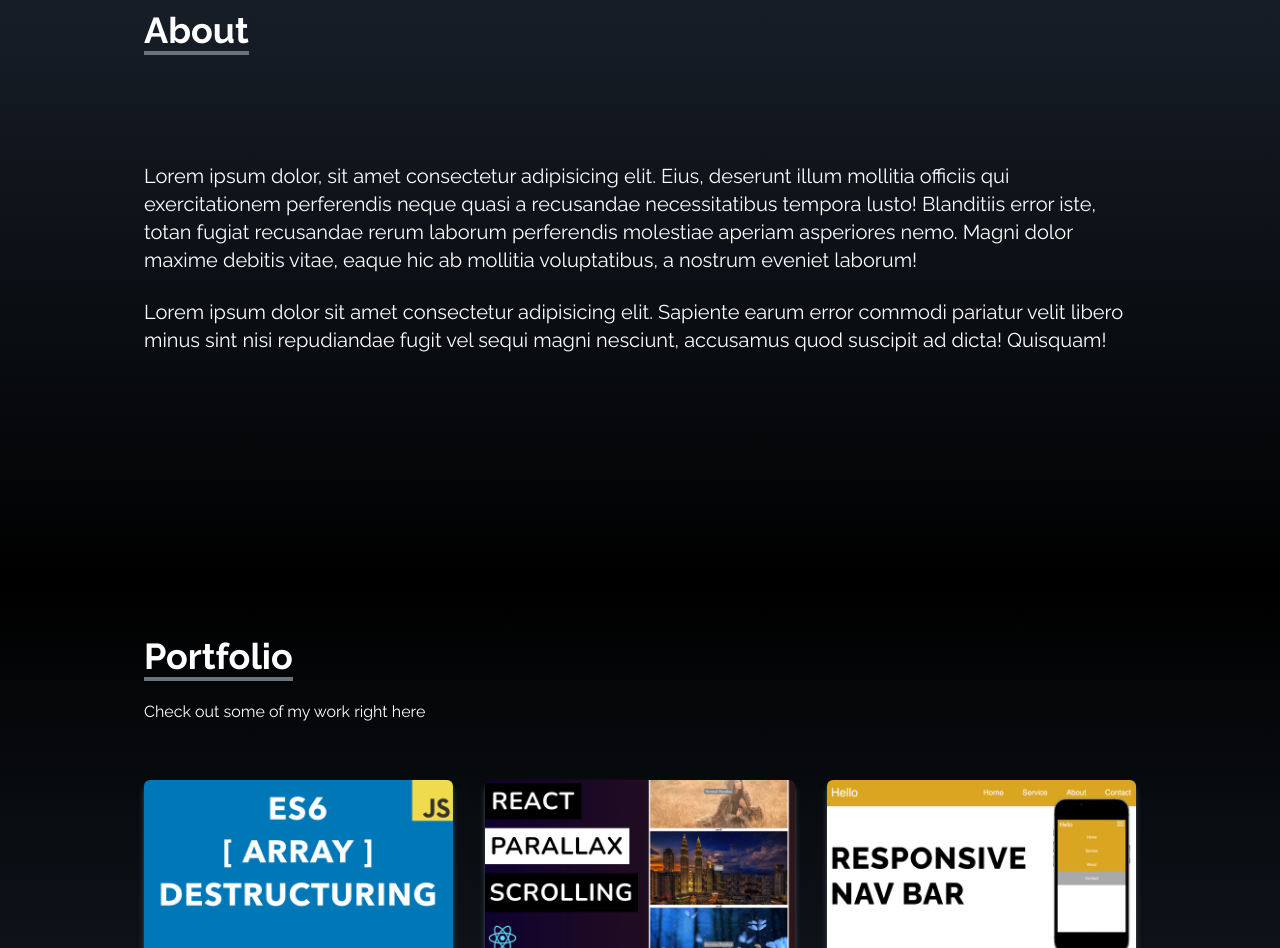
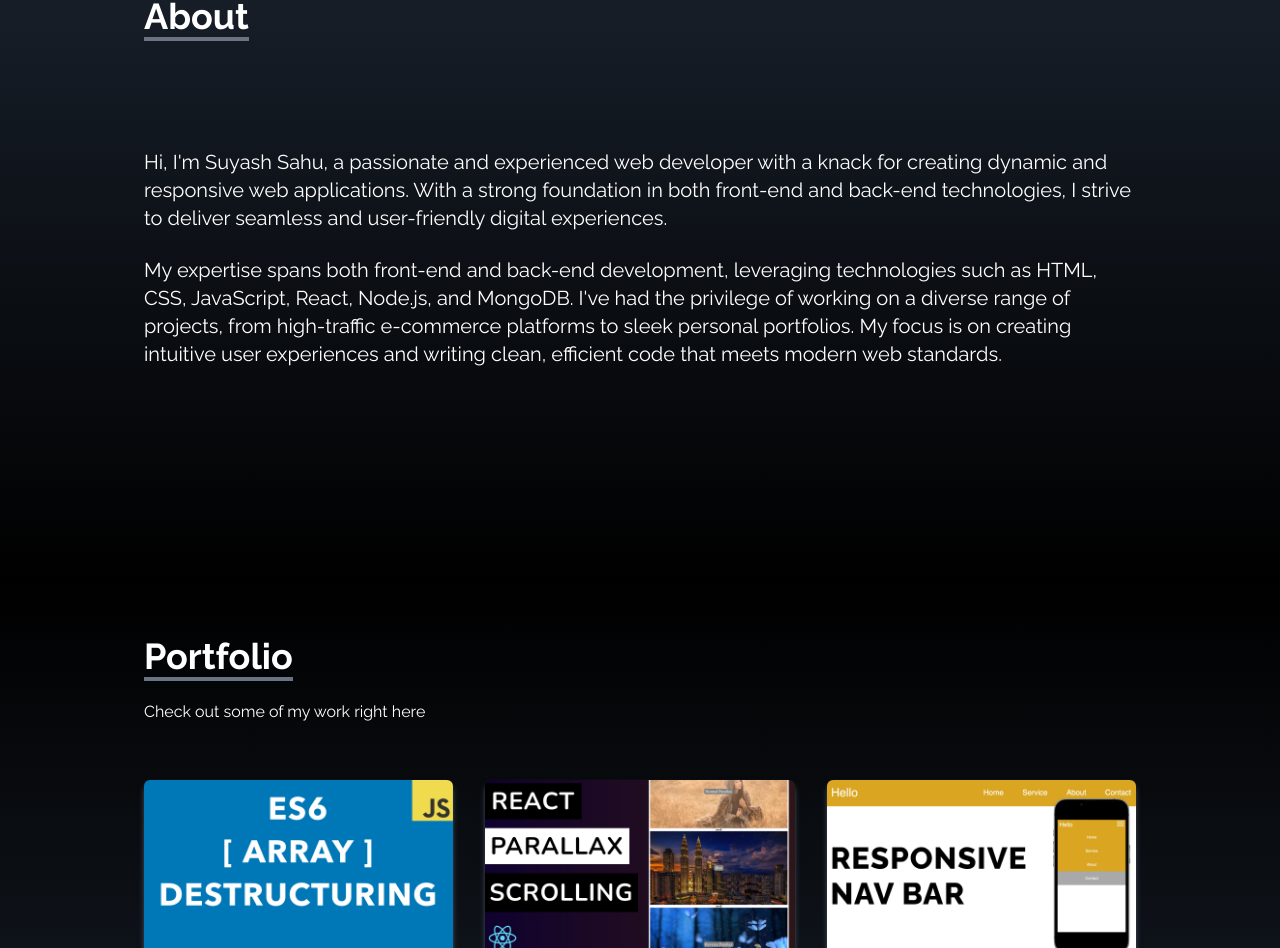
Before and after one commit to suyash-5613/react-portfolio, a React (Create React App) app: page / in a window 1280 px wide. Shown: the part 1018-1966 px from the top of the page. Built offline with nearby package versions, Linux system fonts and the light colour scheme.

Commit message:
added about

```diff
--- a/src/components/About.jsx
+++ b/src/components/About.jsx
@@ -7,25 +7,27 @@ const About = () => {
       className="w-full h-screen bg-gradient-to-b from-gray-800 to-black text-white"
     >
       <div className="max-w-screen-lg p-4 mx-auto flex flex-col justify-center w-full h-full">
-        <div className='pb-8'>
-          <p className="text-4xl font-bold inline border-b-4 border-gray-500">About</p>
+        <div className="pb-8">
+          <p className="text-4xl font-bold inline border-b-4 border-gray-500">
+            About
+          </p>
         </div>
         <p className="text-xl mt-20">
-          Lorem ipsum dolor, sit amet consectetur adipisicing elit. Eius,
-          deserunt illum mollitia officiis qui exercitationem perferendis neque
-          quasi a recusandae necessitatibus tempora lusto! Blanditiis error
-          iste, totan fugiat recusandae rerum laborum perferendis molestiae
-          aperiam asperiores nemo. Magni dolor maxime debitis vitae, eaque hic
-          ab mollitia voluptatibus, a nostrum eveniet laborum!
+          Hi, I'm Suyash Sahu, a passionate and experienced web developer with a
+          knack for creating dynamic and responsive web applications. With a
+          strong foundation in both front-end and back-end technologies, I
+          strive to deliver seamless and user-friendly digital experiences.
         </p>
 
         <br />
 
         <p className="text-xl">
-          Lorem ipsum dolor sit amet consectetur adipisicing elit. Sapiente
-          earum error commodi pariatur velit libero minus sint nisi repudiandae
-          fugit vel sequi magni nesciunt, accusamus quod suscipit ad dicta!
-          Quisquam!
+          My expertise spans both front-end and back-end development, leveraging
+          technologies such as HTML, CSS, JavaScript, React, Node.js, and
+          MongoDB. I've had the privilege of working on a diverse range of
+          projects, from high-traffic e-commerce platforms to sleek personal
+          portfolios. My focus is on creating intuitive user experiences and
+          writing clean, efficient code that meets modern web standards.
         </p>
       </div>
     </div>
```
